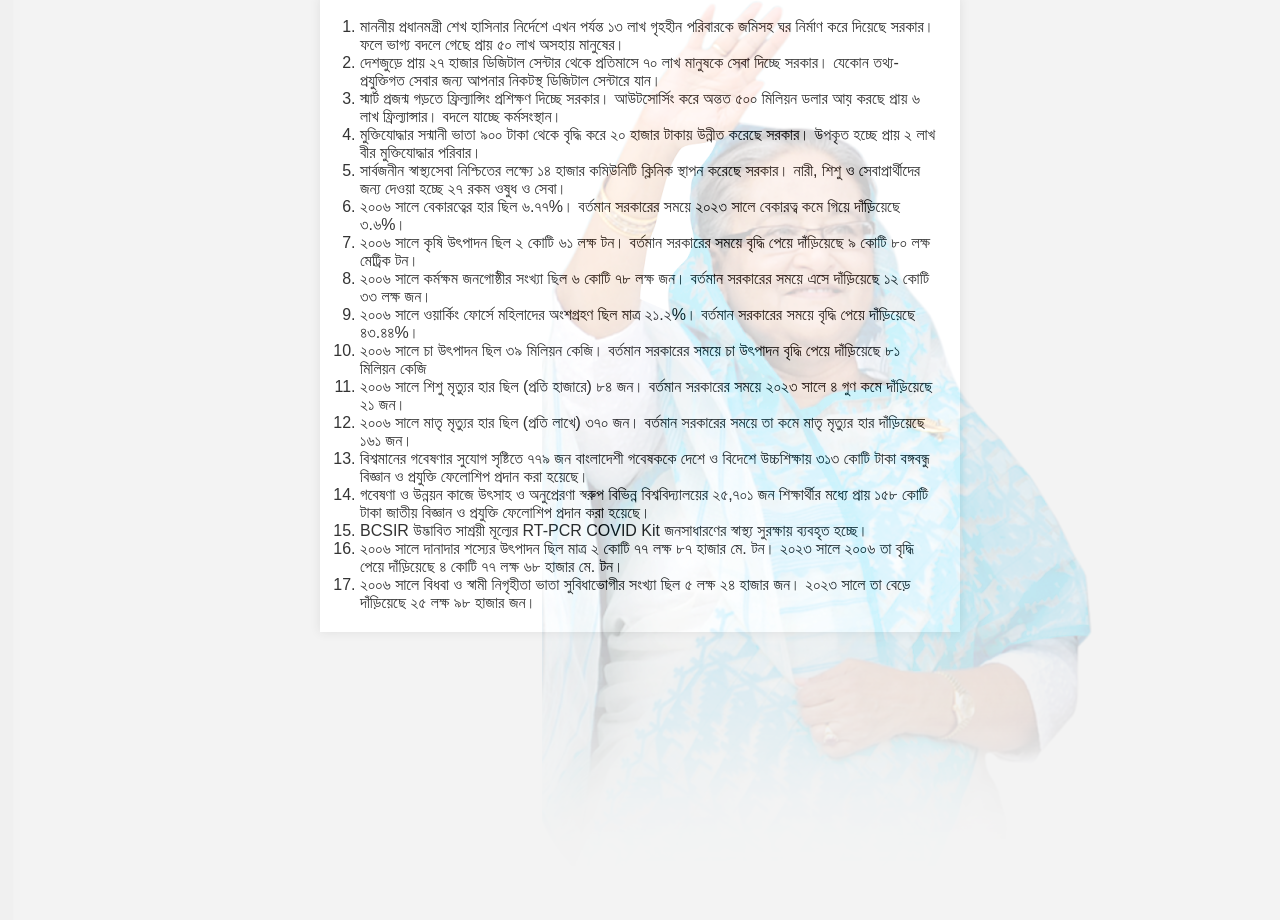
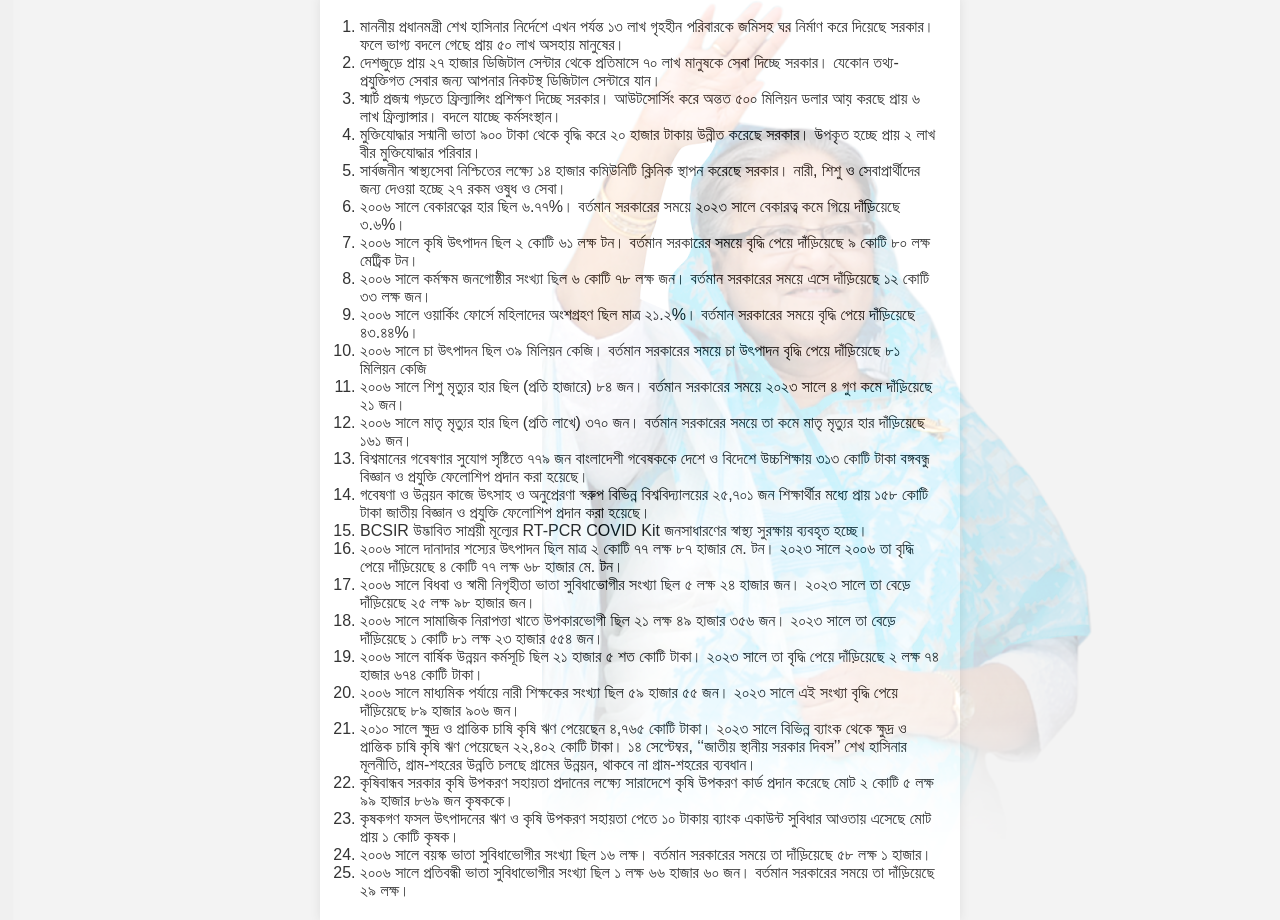
Before and after one commit to Niaz-00/sheikhhasina_gg, a plain HTML site: page index.html in a window 1280 px wide. Shown: the part 122-1042 px from the top of the page. Before the commit the page ends 800 px from the top, so only its background shows below. Drawn offline with Linux system fonts and the light colour scheme.

Commit message:
New 6 points added

```diff
--- a/index.html
+++ b/index.html
@@ -54,6 +54,20 @@
 			<li>২০০৬ সালে বিধবা ও স্বামী নিগৃহীতা ভাতা সুবিধাভোগীর সংখ্যা ছিল ৫ লক্ষ ২৪ হাজার জন। ২০২৩ সালে তা বেড়ে দাঁড়িয়েছে ২৫ লক্ষ ৯৮ হাজার জন।
 			</li>
 
+			<li> ২০০৬ সালে সামাজিক নিরাপত্তা খাতে উপকারভোগী ছিল ২১ লক্ষ ৪৯ হাজার ৩৫৬ জন। ২০২৩ সালে তা বেড়ে দাঁড়িয়েছে ১ কোটি ৮১ লক্ষ ২৩ হাজার ৫৫৪ জন। </li>
+			<li> ২০০৬ সালে বার্ষিক উন্নয়ন কর্মসূচি ছিল ২১ হাজার ৫ শত কোটি টাকা। ২০২৩ সালে তা বৃদ্ধি পেয়ে দাঁড়িয়েছে ২ লক্ষ ৭৪ হাজার ৬৭৪ কোটি টাকা। </li>
+			<li> ২০০৬ সালে মাধ্যমিক পর্যায়ে নারী শিক্ষকের সংখ্যা ছিল ৫৯ হাজার ৫৫ জন। ২০২৩ সালে এই সংখ্যা বৃদ্ধি পেয়ে দাঁড়িয়েছে ৮৯ হাজার ৯০৬ জন। </li>
+			<li> ২০১০ সালে ক্ষুদ্র ও প্রান্তিক চাষি কৃষি ঋণ পেয়েছেন ৪,৭৬৫ কোটি টাকা। ২০২৩ সালে বিভিন্ন ব্যাংক থেকে ক্ষুদ্র ও প্রান্তিক চাষি কৃষি ঋণ পেয়েছেন ২২,৪০২ কোটি টাকা।
+১৪ সেপ্টেম্বর, ‘‘জাতীয় স্থানীয় সরকার দিবস’’
+শেখ হাসিনার মূলনীতি, গ্রাম-শহরের উন্নতি
+চলছে গ্রামের উন্নয়ন, থাকবে না গ্রাম-শহরের ব্যবধান। </li>
+			<li> কৃষিবান্ধব সরকার কৃষি উপকরণ সহায়তা প্রদানের লক্ষ্যে সারাদেশে কৃষি উপকরণ কার্ড প্রদান করেছে মোট ২ কোটি ৫ লক্ষ ৯৯ হাজার ৮৬৯ জন কৃষককে। </li>
+			<li> কৃষকগণ ফসল উৎপাদনের ঋণ ও কৃষি উপকরণ সহায়তা পেতে ১০ টাকায় ব্যাংক একাউন্ট সুবিধার আওতায় এসেছে মোট প্রায় ১ কোটি কৃষক। </li>
+			<li> ২০০৬ সালে বয়স্ক ভাতা সুবিধাভোগীর সংখ্যা ছিল ১৬ লক্ষ। বর্তমান সরকারের সময়ে তা দাঁড়িয়েছে ৫৮ লক্ষ ১ হাজার। </li>
+			<li>
+২০০৬ সালে প্রতিবন্ধী ভাতা সুবিধাভোগীর সংখ্যা ছিল ১ লক্ষ ৬৬ হাজার ৬০ জন। বর্তমান সরকারের সময়ে তা দাঁড়িয়েছে ২৯ লক্ষ। </li>
+
+
         </ol>
 
     </main>
```
Also changed, not shown: .gitmodule.txt (added), New Text Document.txt.
